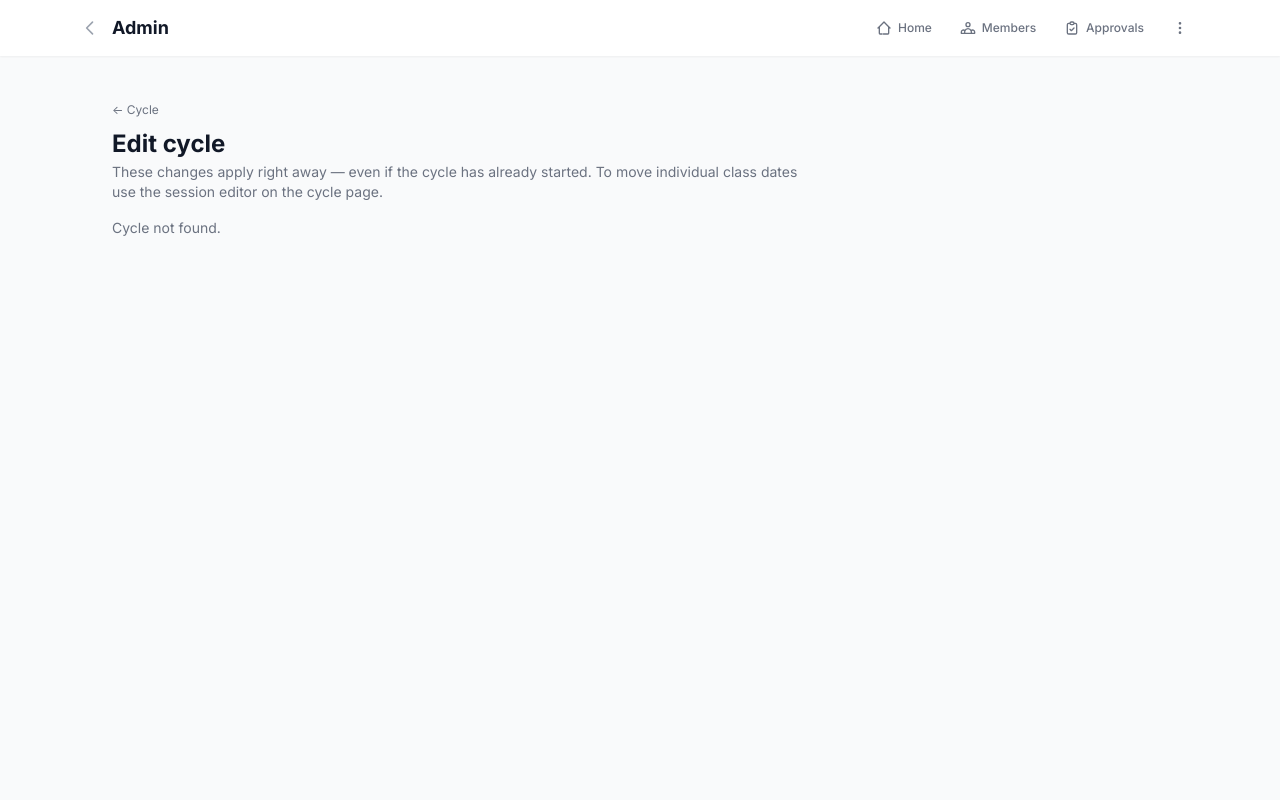
After one commit to RevivalFireMinistries/dept-selection-app, a FastAPI app: template templates/kg/admin_cycle_edit.html in a window 1280 px wide. The commit adds this page. Run offline with FastAPI, Linux system fonts and the light colour scheme; the template is opened without the code that fills it, so the values that code supplies are empty; parts of the project's set-up code (start-up, migrations or seed data) failed here and were passed over; some libraries are stand-ins or nearby versions.

Commit message:
feat(kg): edit cycle details after it has started
Cycle name, description, end date, status, pass mark, min
attendance, exam time limit and max attempts are all editable from
the portal at any cycle status — KG's PATCH /cycles/{id} has no
state guard, so we just expose the form.

- New /admin/kg/cycles/{id}/edit page mirroring the create-cycle
  form but limited to the editable fields and pre-filled with the
  current values.
- "Edit cycle" link added to the cycle detail header.
- update_cycle() KG client helper.
- start_date is intentionally read-only (KG doesn't ripple it to
  class sessions); the cycle page already exposes per-session
  editing for moving individual dates.

Co-Authored-By: Claude Opus 4.7 (1M context) <noreply@anthropic.com>

```diff
--- a/routers/kg.py
+++ b/routers/kg.py
@@ -1361,6 +1361,112 @@ async def admin_kg_class_add(
             r.error or "Could not add class.",
         )
     return _flash_redirect(f"/admin/kg/cycles/{cycle_id}", "Class added.")
+
+
+# ---------------------------------------------------------------------------
+# ADMIN — edit cycle details (always allowed, even after the cycle has
+# started — KG team can still fix a typo in the name, push the end
+# date, lower the pass mark etc. The KG service itself imposes no
+# status guard on PATCH /cycles/{id}.)
+# ---------------------------------------------------------------------------
+
+@router.get(
+    "/admin/kg/cycles/{cycle_id}/edit",
+    response_class=HTMLResponse,
+)
+async def admin_kg_cycle_edit(
+    cycle_id: str, request: Request, db: Session = Depends(get_db),
+):
+    redirect = _require_kg_manage(request, db)
+    if redirect:
+        return redirect
+    if not kg.is_enabled(db):
+        return _kg_disabled_page(request)
+
+    asm_id, _ = _resolve_portal_assembly(request, db)
+
+    cycle_r = kg.get_cycle(cycle_id, db=db)
+    cycle = cycle_r.data if cycle_r.ok else None
+
+    # Same cross-assembly guard as the detail page.
+    if cycle and asm_id and isinstance(cycle, dict) and cycle.get("assembly_id") != asm_id:
+        return RedirectResponse(url="/admin/kg", status_code=303)
+
+    flash, had_flash = _consume_flash(request)
+    response = templates.TemplateResponse(
+        request, "kg/admin_cycle_edit.html",
+        {
+            "cycle": cycle,
+            "error": cycle_r.error if not cycle_r.ok else None,
+            "flash": flash,
+        },
+    )
+    if had_flash:
+        _clear_flash(response)
+    return response
+
+
+@router.post("/admin/kg/cycles/{cycle_id}/edit")
+async def admin_kg_cycle_edit_submit(
+    cycle_id: str, request: Request, db: Session = Depends(get_db),
+):
+    redirect = _require_kg_manage(request, db)
+    if redirect:
+        return redirect
+
+    form = await request.form()
+
+    def _opt_int(key: str) -> int | None:
+        raw = (form.get(key) or "").strip()
+        if not raw:
+            return None
+        try:
+            return int(raw)
+        except ValueError:
+            return None
+
+    fields: dict = {}
+    name = (form.get("name") or "").strip()
+    if name:
+        fields["name"] = name
+
+    description = form.get("description")
+    if description is not None:
+        # Allow clearing it by submitting empty.
+        fields["description"] = (description or None)
+
+    end_date = (form.get("end_date") or "").strip()
+    if end_date:
+        fields["end_date"] = end_date
+
+    status = (form.get("status") or "").strip().upper()
+    if status:
+        fields["status"] = status
+
+    for key in (
+        "pass_mark_percent",
+        "min_attendance_percent",
+        "max_exam_attempts",
+        "exam_time_limit_minutes",
+    ):
+        v = _opt_int(key)
+        if v is not None:
+            fields[key] = v
+
+    if not fields:
+        return _flash_redirect(
+            f"/admin/kg/cycles/{cycle_id}/edit", "Nothing to update.",
+        )
+
+    r = kg.update_cycle(cycle_id, fields, db=db)
+    if not r.ok:
+        return _flash_redirect(
+            f"/admin/kg/cycles/{cycle_id}/edit",
+            r.error or "Could not update cycle.",
+        )
+    return _flash_redirect(
+        f"/admin/kg/cycles/{cycle_id}", "Cycle updated.",
+    )
 
 
 @router.get("/admin/kg/cycles/{cycle_id}", response_class=HTMLResponse)
--- /dev/null
+++ b/templates/kg/admin_cycle_edit.html
@@ -0,0 +1,107 @@
+{% extends "admin/base.html" %}
+{% block title %}Edit cycle · {{ cycle.name if cycle else "" }}{% endblock %}
+{% block admin_content %}
+<div class="px-3 sm:px-6 lg:px-8 py-4 max-w-3xl">
+  <a href="/admin/kg/cycles/{{ cycle.id }}" class="text-xs text-gray-500 hover:underline">← {{ cycle.name if cycle else "Cycle" }}</a>
+  <h1 class="mt-2 text-2xl font-bold text-gray-900">Edit cycle</h1>
+  <p class="text-sm text-gray-500 mt-0.5">
+    These changes apply right away — even if the cycle has already started.
+    To move individual class dates use the session editor on the cycle page.
+  </p>
+
+  {% if error %}
+    <div class="mt-4 bg-red-50 border border-red-200 text-red-800 rounded-lg p-3 text-sm">{{ error }}</div>
+  {% endif %}
+  {% if flash %}
+    <div class="mt-4 bg-emerald-50 border border-emerald-200 text-emerald-800 rounded-lg p-3 text-sm">{{ flash }}</div>
+  {% endif %}
+
+  {% if cycle %}
+  <form method="post" action="/admin/kg/cycles/{{ cycle.id }}/edit" class="mt-5 space-y-5">
+    <!-- Basics -->
+    <section class="bg-white border border-gray-200 rounded-lg p-4 space-y-4">
+      <h2 class="text-sm font-semibold text-gray-900">Basics</h2>
+      <div>
+        <label class="text-xs uppercase text-gray-500">Cycle name</label>
+        <input type="text" name="name" required value="{{ cycle.name }}"
+               class="mt-1 block w-full rounded border-gray-300 text-sm px-3 py-2">
+      </div>
+      <div>
+        <label class="text-xs uppercase text-gray-500">Description</label>
+        <textarea name="description" rows="2"
+                  class="mt-1 block w-full rounded border-gray-300 text-sm px-3 py-2">{{ cycle.description or "" }}</textarea>
+      </div>
+      <div class="grid grid-cols-2 gap-3">
+        <div>
+          <label class="text-xs uppercase text-gray-500">Start date</label>
+          <input type="date" value="{{ cycle.start_date }}" disabled
+                 class="mt-1 block w-full rounded border-gray-200 bg-gray-50 text-gray-500 text-sm px-3 py-2"
+                 title="Start date is fixed after sessions are scheduled — move individual classes from the cycle page instead.">
+          <p class="mt-1 text-[11px] text-gray-500">Sessions don't auto-shift — edit each class on the cycle page.</p>
+        </div>
+        <div>
+          <label class="text-xs uppercase text-gray-500">End date</label>
+          <input type="date" name="end_date" value="{{ cycle.end_date or '' }}"
+                 class="mt-1 block w-full rounded border-gray-300 text-sm px-3 py-2">
+        </div>
+      </div>
+      <div>
+        <label class="text-xs uppercase text-gray-500">Status</label>
+        <select name="status"
+                class="mt-1 block w-full rounded border-gray-300 text-sm px-3 py-2">
+          {% for s in ['PLANNING','ACTIVE','RUNNING','PAUSED','CLOSED'] %}
+            <option value="{{ s }}" {% if cycle.status == s %}selected{% endif %}>{{ s|capitalize }}</option>
+          {% endfor %}
+        </select>
+        <p class="mt-1 text-[11px] text-gray-500">
+          Use <strong>Closed</strong> when the cycle is done and you don't want
+          new enrollments or attendance marks against it.
+        </p>
+      </div>
+    </section>
+
+    <!-- Policy -->
+    <section class="bg-white border border-gray-200 rounded-lg p-4 space-y-4">
+      <h2 class="text-sm font-semibold text-gray-900">Completion policy</h2>
+      <div class="grid grid-cols-2 md:grid-cols-4 gap-3">
+        <div>
+          <label class="text-xs uppercase text-gray-500">Pass mark %</label>
+          <input type="number" name="pass_mark_percent" min="0" max="100"
+                 value="{{ cycle.pass_mark_percent }}"
+                 class="mt-1 block w-full rounded border-gray-300 text-sm px-3 py-2">
+        </div>
+        <div>
+          <label class="text-xs uppercase text-gray-500">Min attendance %</label>
+          <input type="number" name="min_attendance_percent" min="0" max="100"
+                 value="{{ cycle.min_attendance_percent }}"
+                 class="mt-1 block w-full rounded border-gray-300 text-sm px-3 py-2">
+        </div>
+        <div>
+          <label class="text-xs uppercase text-gray-500">Exam time (min)</label>
+          <input type="number" name="exam_time_limit_minutes" min="5" max="240"
+                 value="{{ cycle.exam_time_limit_minutes }}"
+                 class="mt-1 block w-full rounded border-gray-300 text-sm px-3 py-2">
+        </div>
+        <div>
+          <label class="text-xs uppercase text-gray-500">Max attempts (0=∞)</label>
+          <input type="number" name="max_exam_attempts" min="0" max="20"
+                 value="{{ cycle.max_exam_attempts }}"
+                 class="mt-1 block w-full rounded border-gray-300 text-sm px-3 py-2">
+        </div>
+      </div>
+    </section>
+
+    <div class="flex items-center gap-2">
+      <button type="submit"
+              class="px-5 py-2.5 rounded bg-gray-900 hover:bg-black text-white text-sm font-medium">
+        Save changes
+      </button>
+      <a href="/admin/kg/cycles/{{ cycle.id }}"
+         class="text-sm text-gray-500 hover:underline">Cancel</a>
+    </div>
+  </form>
+  {% else %}
+    <p class="mt-4 text-sm text-gray-500">Cycle not found.</p>
+  {% endif %}
+</div>
+{% endblock %}
```
Also changed, not shown: kingdom_gateway_client.py (+9 -0 lines), templates/kg/admin_cycle_detail.html (+13 -5 lines).
